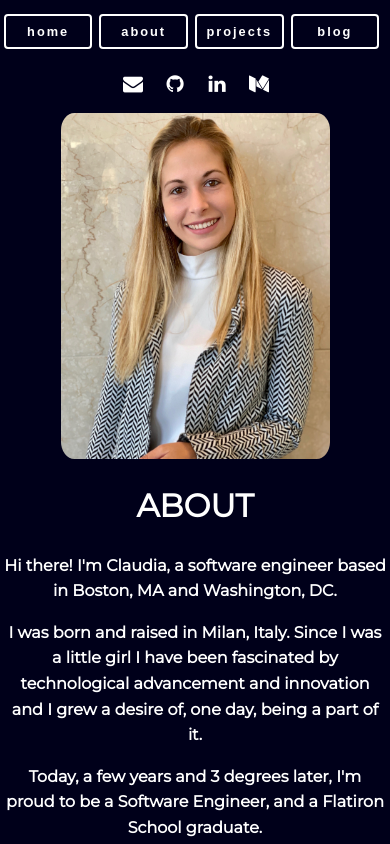
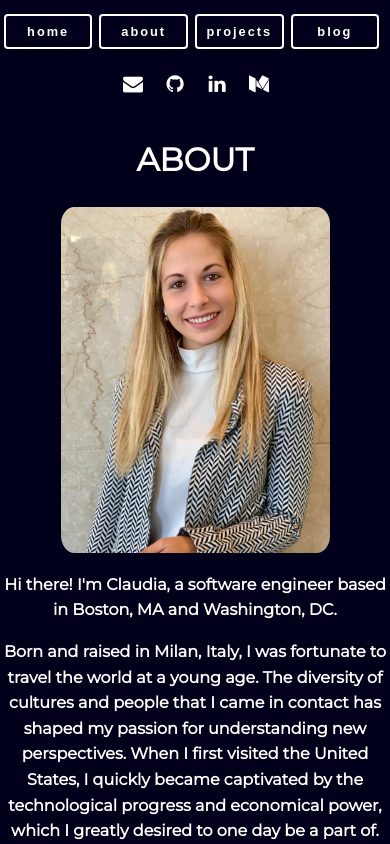
Before and after one commit to ClaFiore/ClaFiore.github.io, a React (Create React App) app: page / in a window 390 px wide. Both pictures are taken after a click on the button "about". Shown: the top 844 px of the page. Built offline with nearby package versions, Linux system fonts and the light colour scheme.

Commit message:
some layout edits and added more content to about page

```diff
--- a/src/comps/About.js
+++ b/src/comps/About.js
@@ -5,19 +5,23 @@ import cla from '../images/cla.jpeg'
 const About = (props) => {
     return(
         <div id='about'>
-
+            <h1>ABOUT</h1>
             <div id='innerAbout'>
 
                 <div id='claimgDiv'>
                     <img src={cla} id='claImg'/>
                 </div>
                 <div id='contentAboutDiv'>
-                    <h1>ABOUT</h1>
                     <p>Hi there! I'm Claudia, a software engineer based in Boston, MA and Washington, DC.</p>
-                    <p>I was born and raised in Milan, Italy. Since I was a little girl I have been fascinated by technological advancement
-                    and innovation and I grew a desire of, one day, being a part of it. </p>
-                    <p>Today, a few years and 3 degrees later, I'm proud to be a Software Engineer, and a Flatiron School graduate.
+                    <p>Born and raised in Milan, Italy, I was fortunate to travel the world at a young age. The diversity of cultures and people that I came in contact has shaped my passion for understanding new perspectives.
+                        When I first visited the United States, I quickly became captivated by the technological progress and economical power, which I greatly desired to one day be a part of.  </p>
+                    <p>Graduating at the top of my class with a Bachelor's Degree in Economics from Catholic University of the Sacred Heart, in Milan, including a study abroad experience in London, U.K., I went on to earn two Master's Degrees.
+                        One in International Business from Queen's University - Smith School of Business, in Kingston, ON, Canada, and the other in Marketing Management from Bocconi University, in Milan, where I graduated after defending a dissertation on software innovation that improves customer experience and drives online sales growth.</p>
+
+                    <p>Following my studies, I moved to New York, where I began working in the Marketing department of Tod's Group, and then as an analyst for Wintrust Life Finance, a major financial corporation focused on insurance premium financing.
+                        I then moved to Washington DC where I became involved with the Embassy of Italy and worked as Marketing and Events Coordinator at the Italian Cultural Society, to promote the Italian language and culture in the DC metro area and school systems.
                     </p>
+                    <p>In 2020 I dedicated myself to the study of software engineering and programming. I am now prepared and eager to contribute to the technological innovation that I experienced with such wonder as a young girl. </p>
                 </div>
 
             </div>
--- a/src/comps/Home.js
+++ b/src/comps/Home.js
@@ -6,7 +6,7 @@ const Home = (props) => {
         <div id='home'>
                 <h1 id='claudiaborghini'>CLAUDIA BORGHINI</h1>
                 <p className='text'>I'm a passionate software engineer, specialized in building web applications <br></br> with Ruby, Rails, Javascript and React</p>
-                {/* <p className='text'>I'm a passionate software engineer, specialized in building websites, applications, and everything in between.</p> */}
+
         </div>
     )
 }
--- a/src/comps/about.css
+++ b/src/comps/about.css
@@ -5,7 +5,7 @@
     align-items: center;
     height: 100%;
     overflow: auto;
-    padding-bottom: 10%;
+    padding-bottom: 5%;
     /* border: 3px solid blue; */
 }
 
@@ -17,12 +17,12 @@
 }
 
 #contentAboutDiv{
-    flex-basis: 70%;
+    flex-basis: 75%;
   }
 
 
   #claimgDiv{
-    flex-basis: 25%;
+    flex-basis: 20%;
     text-align: center;
     animation: 3s slidein;
     /* overflow: hidden; */
@@ -73,6 +73,9 @@
         flex-direction: column;
         align-items: center;
     }
+    #contentAboutDiv{
+        padding-top: 5%;
+    }
     #factsDiv{
         flex-direction: column;
         justify-content: center;
--- a/src/comps/blogs/blogs.css
+++ b/src/comps/blogs/blogs.css
@@ -3,6 +3,7 @@
     flex-wrap: wrap;
     justify-content: space-around;
     align-items: flex-start;
+    margin-bottom: 5%;
 }
 
 .cardDiv{
@@ -11,8 +12,6 @@
     margin: 2%;
     border: 1px solid white;
     width: 30%;
-
-
 
 }
 
--- a/src/comps/home.css
+++ b/src/comps/home.css
@@ -39,10 +39,10 @@
 
 @media only screen and (max-width: 768px) {
     #claudiaborghini{
-        font-size: 400%;
+        font-size: 300%;
     }
     .text{
-        font-size: 120%;
+        font-size: 100%;
         overflow: auto;
     }
 }
--- a/src/comps/projects/eachproj.css
+++ b/src/comps/projects/eachproj.css
@@ -50,11 +50,14 @@
     .projFacts4{
         flex-direction: column;
         align-items: center;
-    }
-    .projFacts4{
         text-align: center;
     }
+
     .projTechnologies5{
-        text-align: center;
+        width: 100%;
+    }
+    .projLinks6{
+        margin-top: 5%;
+        width: 100%;
     }
 }
```
